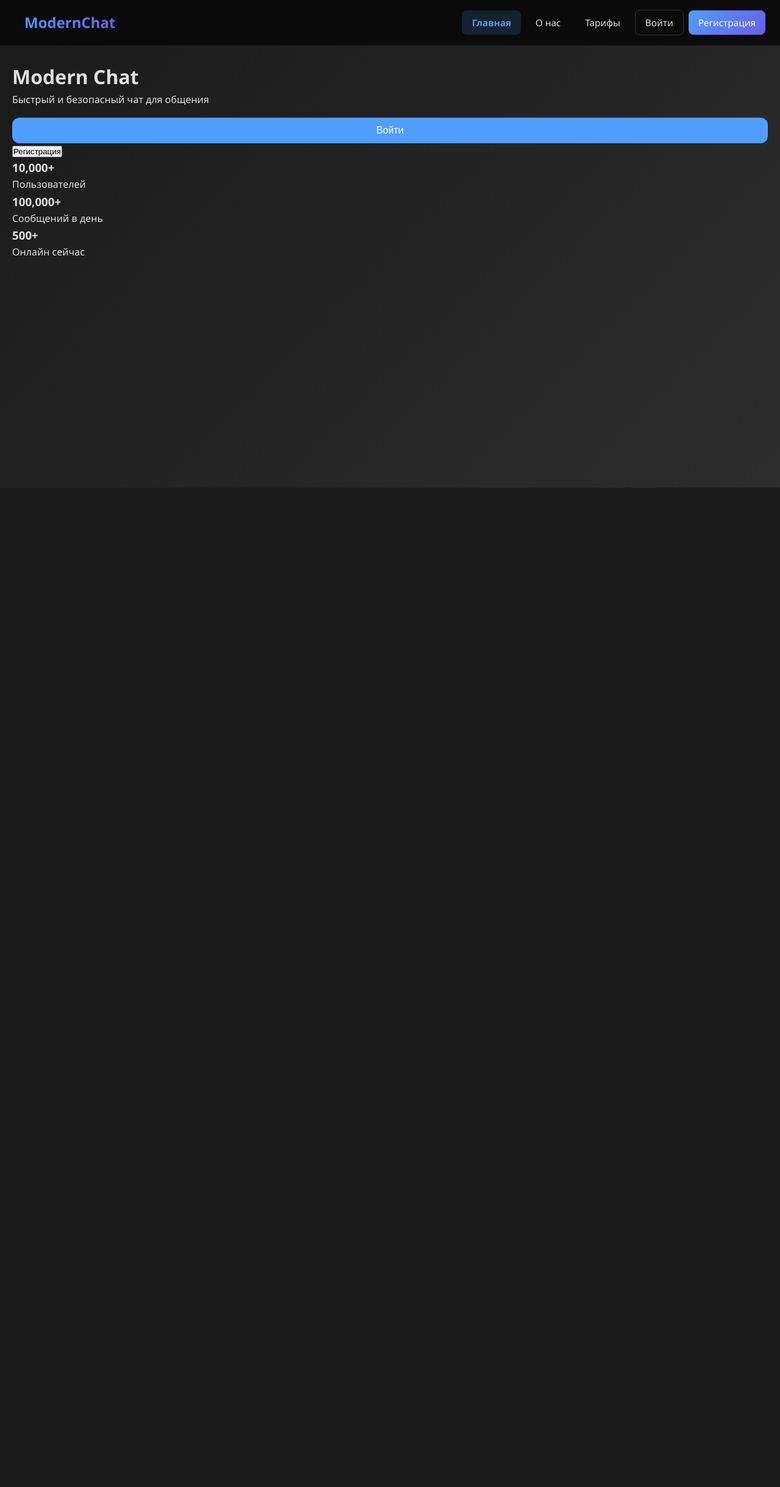
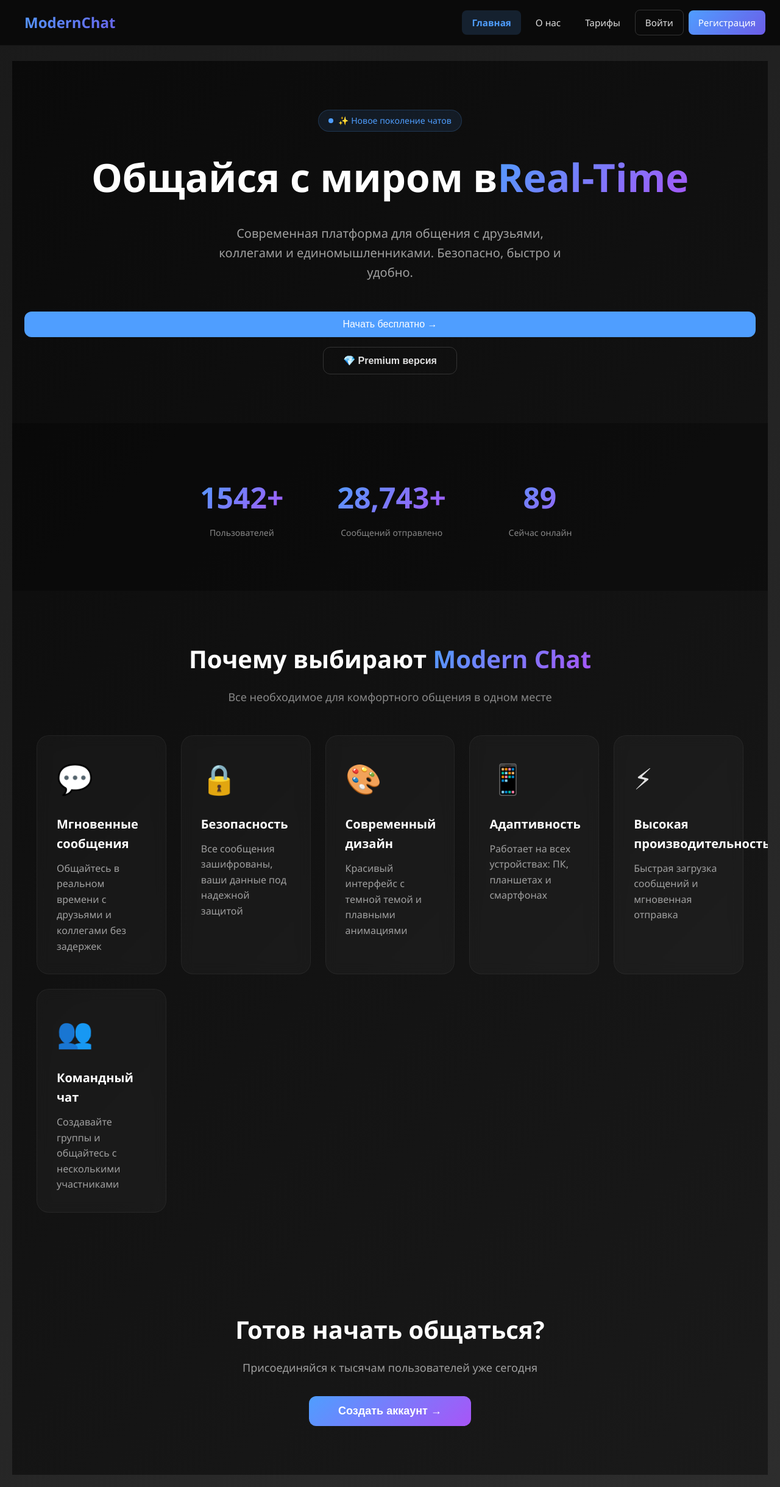
Before and after one commit to nodeserverlol-collab/Chat, a React (Vite) app in the folder frontend/vite-project/: page / in a window 1280 px wide. Shown: the whole page at 61% size. Before the commit the page ends 800 px from the top, so only its background shows below. Built offline with nearby package versions, Linux system fonts and the light colour scheme.

Commit message:
Обновление компонентов Navbar и Price

```diff
--- a/frontend/vite-project/src/pages/Home.tsx
+++ b/frontend/vite-project/src/pages/Home.tsx
@@ -1,89 +1,188 @@
-import { useState, useEffect } from 'react';
-import { useNavigate } from 'react-router-dom';
+import { useEffect, useState } from "react";
+import { useNavigate } from "react-router-dom";
+import "./home.css";
 
-// Убираем неиспользуемый интерфейс и переменную
 export default function Home() {
   const navigate = useNavigate();
-  const [user, setUser] = useState<any>(null);
-  const [loading, setLoading] = useState(true);
+  const [isAuthenticated, setIsAuthenticated] = useState(false);
+  const [stats, setStats] = useState({
+    users: 0,
+    messages: 0,
+    online: 0
+  });
+
+  const getCookie = (name) => {
+    const value = `; ${document.cookie}`;
+    const parts = value.split(`; ${name}=`);
+    if (parts.length === 2) return parts.pop().split(';').shift();
+    return null;
+  };
 
   useEffect(() => {
-    const token = localStorage.getItem('token');
-    if (token) {
-      setUser({ username: 'User' });
-    }
-    setLoading(false);
-  }, []);
+    const token = getCookie('authToken');
+    setIsAuthenticated(!!token && token !== 'undefined');
 
-  const handleLoginClick = () => {
-    navigate('/login');
-  };
-
-  const handleRegisterClick = () => {
-    navigate('/register');
-  };
-
-  const animateNumber = (start: number, end: number, duration: number, setter: (val: number) => void) => {
-    const step = (end - start) / (duration / 10);
+    // Анимация для цифр
+    const animateValue = (start, end, duration, setter) => {
+      const increment = (end - start) / (duration / 16);
       let current = start;
       const timer = setInterval(() => {
-      current += step;
+        current += increment;
         if (current >= end) {
           setter(end);
           clearInterval(timer);
         } else {
           setter(Math.floor(current));
         }
-    }, 10);
+      }, 16);
     };
 
-  const [usersCount, setUsersCount] = useState(0);
-  const [messagesCount, setMessagesCount] = useState(0);
-  const [onlineCount, setOnlineCount] = useState(0);
-
-  useEffect(() => {
-    animateNumber(0, 10000, 2000, setUsersCount);
-    animateNumber(0, 100000, 2000, setMessagesCount);
-    animateNumber(0, 500, 2000, setOnlineCount);
+    // Симулируем получение статистики
+    animateValue(0, 1542, 2000, (val) => setStats(prev => ({ ...prev, users: val })));
+    animateValue(0, 28743, 2500, (val) => setStats(prev => ({ ...prev, messages: val })));
+    animateValue(0, 89, 1500, (val) => setStats(prev => ({ ...prev, online: val })));
   }, []);
 
-  if (loading) {
-    return <div>Loading...</div>;
+  const features = [
+    {
+      icon: "💬",
+      title: "Мгновенные сообщения",
+      description: "Общайтесь в реальном времени с друзьями и коллегами без задержек"
+    },
+    {
+      icon: "🔒",
+      title: "Безопасность",
+      description: "Все сообщения зашифрованы, ваши данные под надежной защитой"
+    },
+    {
+      icon: "🎨",
+      title: "Современный дизайн",
+      description: "Красивый интерфейс с темной темой и плавными анимациями"
+    },
+    {
+      icon: "📱",
+      title: "Адаптивность",
+      description: "Работает на всех устройствах: ПК, планшетах и смартфонах"
+    },
+    {
+      icon: "⚡",
+      title: "Высокая производительность",
+      description: "Быстрая загрузка сообщений и мгновенная отправка"
+    },
+    {
+      icon: "👥",
+      title: "Командный чат",
+      description: "Создавайте группы и общайтесь с несколькими участниками"
     }
+  ];
+
+  const pricingPlans = [
+    {
+      name: "Free",
+      price: "0",
+      period: "месяц",
+      features: ["Базовый чат", "100 сообщений/день", "1 комната", "Базовая поддержка"],
+      buttonText: "Начать",
+      popular: false
+    },
+    {
+      name: "Premium",
+      price: "499",
+      period: "месяц",
+      features: ["Неограниченный чат", "Безлимит сообщений", "Неограниченно комнат", "Приоритетная поддержка", "История сообщений", "Создание групп"],
+      buttonText: "Попробовать 14 дней",
+      popular: true
+    },
+    {
+      name: "Team",
+      price: "999",
+      period: "месяц",
+      features: ["Все Premium возможности", "Админ-панель", "API доступ", "Аналитика", "Интеграции", "SLA поддержка"],
+      buttonText: "Связаться с нами",
+      popular: false
+    }
+  ];
+
+  const handleGetStarted = () => {
+    if (isAuthenticated) {
+      navigate("/chat");
+    } else {
+      navigate("/register");
+    }
+  };
 
   return (
-    <div className="home-container">
-      {!user ? (
+    <div className="home">
+      {/* Hero Section */}
       <div className="hero">
-          <h1>Modern Chat</h1>
-          <p>Быстрый и безопасный чат для общения</p>
+        <div className="hero-badge">
+          <span className="badge-dot"></span>
+          ✨ Новое поколение чатов
+        </div>
+
+        <h1 className="hero-title">
+          Общайся с миром в
+          <span className="hero-title-gradient"> Real-Time</span>
+        </h1>
+
+        <p className="hero-description">
+          Современная платформа для общения с друзьями, коллегами и единомышленниками.
+          Безопасно, быстро и удобно.
+        </p>
+
         <div className="hero-buttons">
-            <button onClick={handleLoginClick} className="btn-primary">
-              Войти
+          <button className="btn-primary" onClick={handleGetStarted}>
+            {isAuthenticated ? "Начать общение →" : "Начать бесплатно →"}
           </button>
-            <button onClick={handleRegisterClick} className="btn-secondary">
-              Регистрация
+          <button className="btn-secondary" onClick={() => navigate("/price")}>
+            💎 Premium версия
           </button>
         </div>
       </div>
-      ) : (
-        <div className="welcome">
-          <h2>Добро пожаловать, {user.username}!</h2>
-        </div>
-      )}
 
-      <div className="stats">
+      {/* Stats Section */}
+      <div className="stats-section">
         <div className="stat-card">
-          <h3>{usersCount.toLocaleString()}+</h3>
-          <p>Пользователей</p>
+          <div className="stat-number">{stats.users}+</div>
+          <div className="stat-label">Пользователей</div>
         </div>
         <div className="stat-card">
-          <h3>{messagesCount.toLocaleString()}+</h3>
-          <p>Сообщений в день</p>
+          <div className="stat-number">{stats.messages.toLocaleString()}+</div>
+          <div className="stat-label">Сообщений отправлено</div>
         </div>
         <div className="stat-card">
-          <h3>{onlineCount}+</h3>
-          <p>Онлайн сейчас</p>
+          <div className="stat-number">{stats.online}</div>
+          <div className="stat-label">Сейчас онлайн</div>
+        </div>
+      </div>
+
+      {/* Features Section */}
+      <div className="features-section">
+        <h2 className="section-title">
+          Почему выбирают <span className="gradient-text">Modern Chat</span>
+        </h2>
+        <p className="section-subtitle">
+          Все необходимое для комфортного общения в одном месте
+        </p>
+
+        <div className="features-grid">
+          {features.map((feature, index) => (
+            <div className="feature-card" key={index}>
+              <div className="feature-icon">{feature.icon}</div>
+              <h3>{feature.title}</h3>
+              <p>{feature.description}</p>
+            </div>
+          ))}
+        </div>
+      </div>
+
+<div className="cta-section">
+  <div className="cta-content">
+    <h2>Готов начать общаться?</h2>
+    <p>Присоединяйся к тысячам пользователей уже сегодня</p>
+    <button className="cta-btn" onClick={handleGetStarted}>
+      {isAuthenticated ? "Перейти в чат →" : "Создать аккаунт →"}
+    </button>
   </div>
 </div>
         </div>
```
Lines whose indentation alone changed are shown as unchanged.
